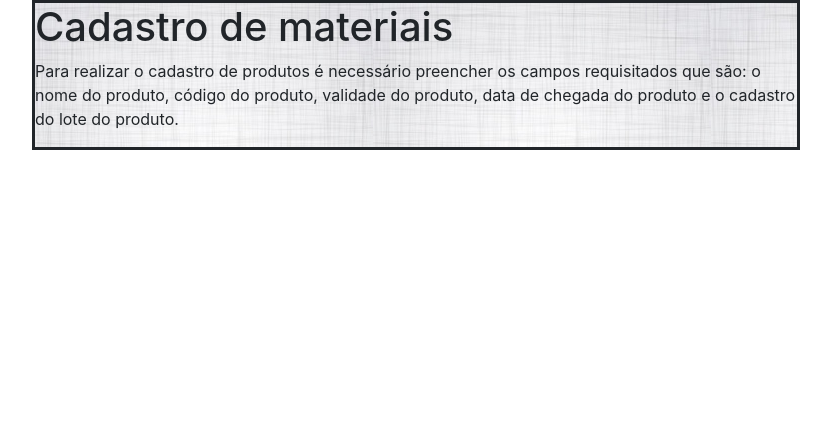
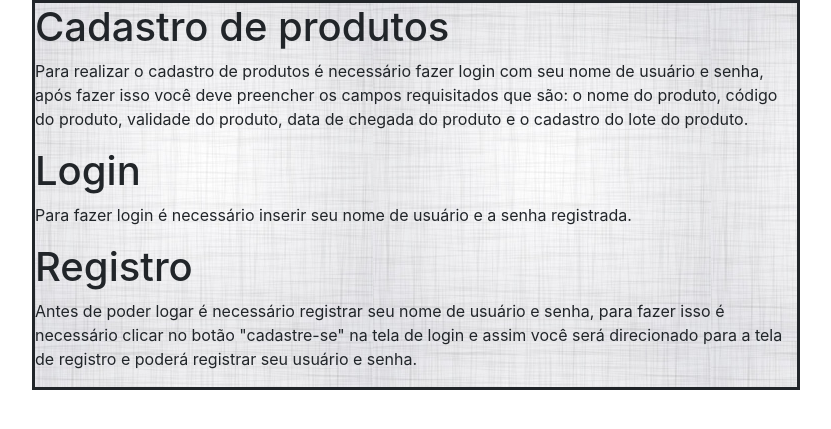
Before and after one commit to Wolaci/logisticapratica, a PHP site: page /php/ajuda.php in a window 1280 px wide. Shown: the part 103-532 px from the top of the page, without its empty margins (224-1055 px from the left). Run offline with PHP 8.4, Linux system fonts and the light colour scheme.

Commit message:
Botão de ajuda atualizado com auxílio no login e no registro

```diff
--- a/php/ajuda.php
+++ b/php/ajuda.php
@@ -6,7 +6,11 @@ require_once '../index.php';
 
 <div>
 	<fieldset>
-		<h1>Cadastro de materiais</h1>
-		<p>Para realizar o cadastro de produtos é necessário preencher os campos requisitados que são: o nome do produto, código do produto, validade do produto, data de chegada do produto e o cadastro do lote do produto.</p>
+		<h1>Cadastro de produtos</h1>
+		<p>Para realizar o cadastro de produtos é necessário fazer login com seu nome de usuário e senha, após fazer isso você deve preencher os campos requisitados que são: o nome do produto, código do produto, validade do produto, data de chegada do produto e o cadastro do lote do produto.</p>
+		<h1>Login</h1>
+		<p>Para fazer login é necessário inserir seu nome de usuário e a senha registrada.</p>
+		<h1>Registro</h1>
+		<p>Antes de poder logar é necessário registrar seu nome de usuário e senha, para fazer isso é necessário clicar no botão "cadastre-se" na tela de login e assim você será direcionado para a tela de registro e poderá registrar seu usuário e senha.</p>
 	</fieldset>
 </div>
```
